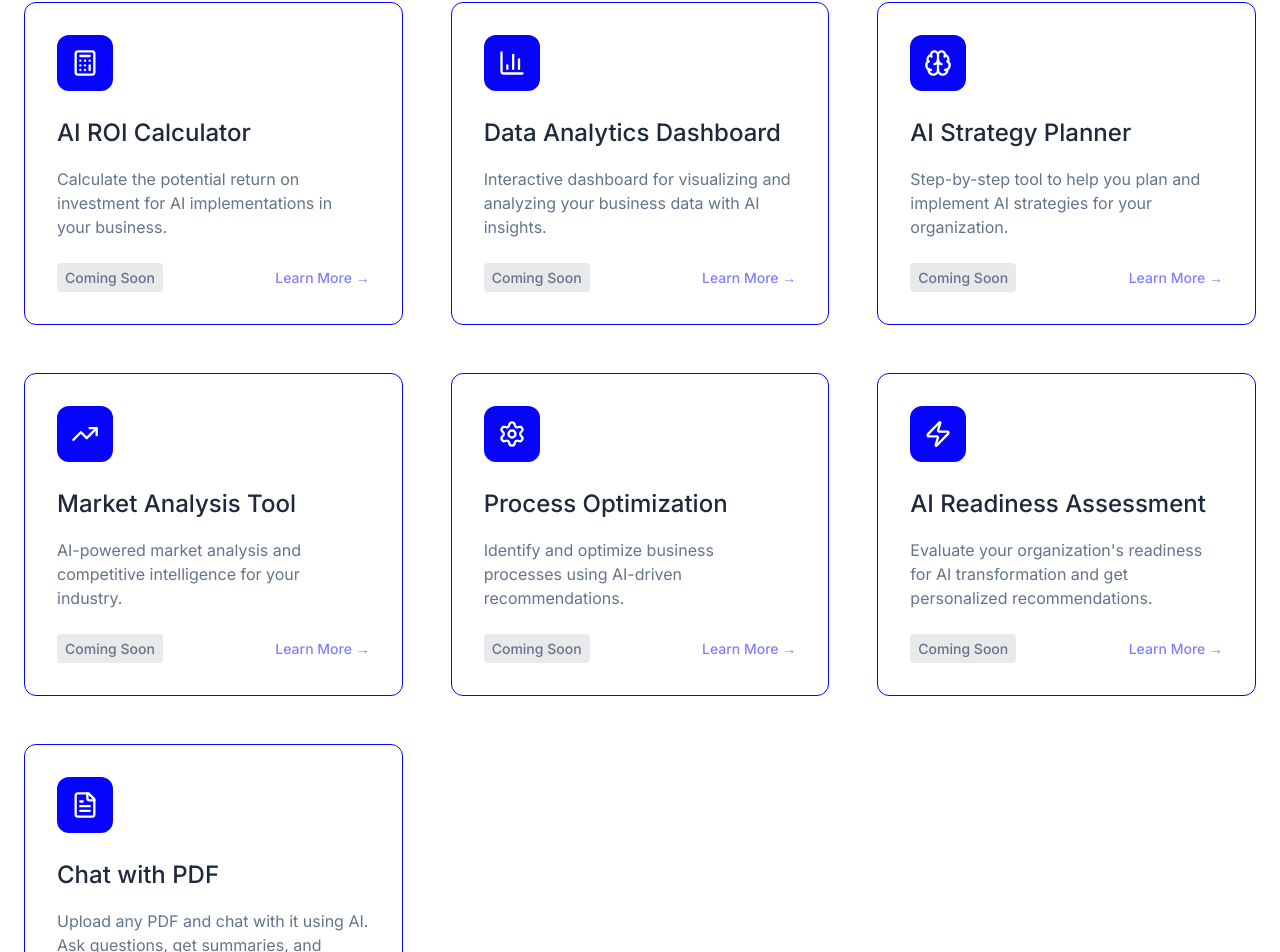
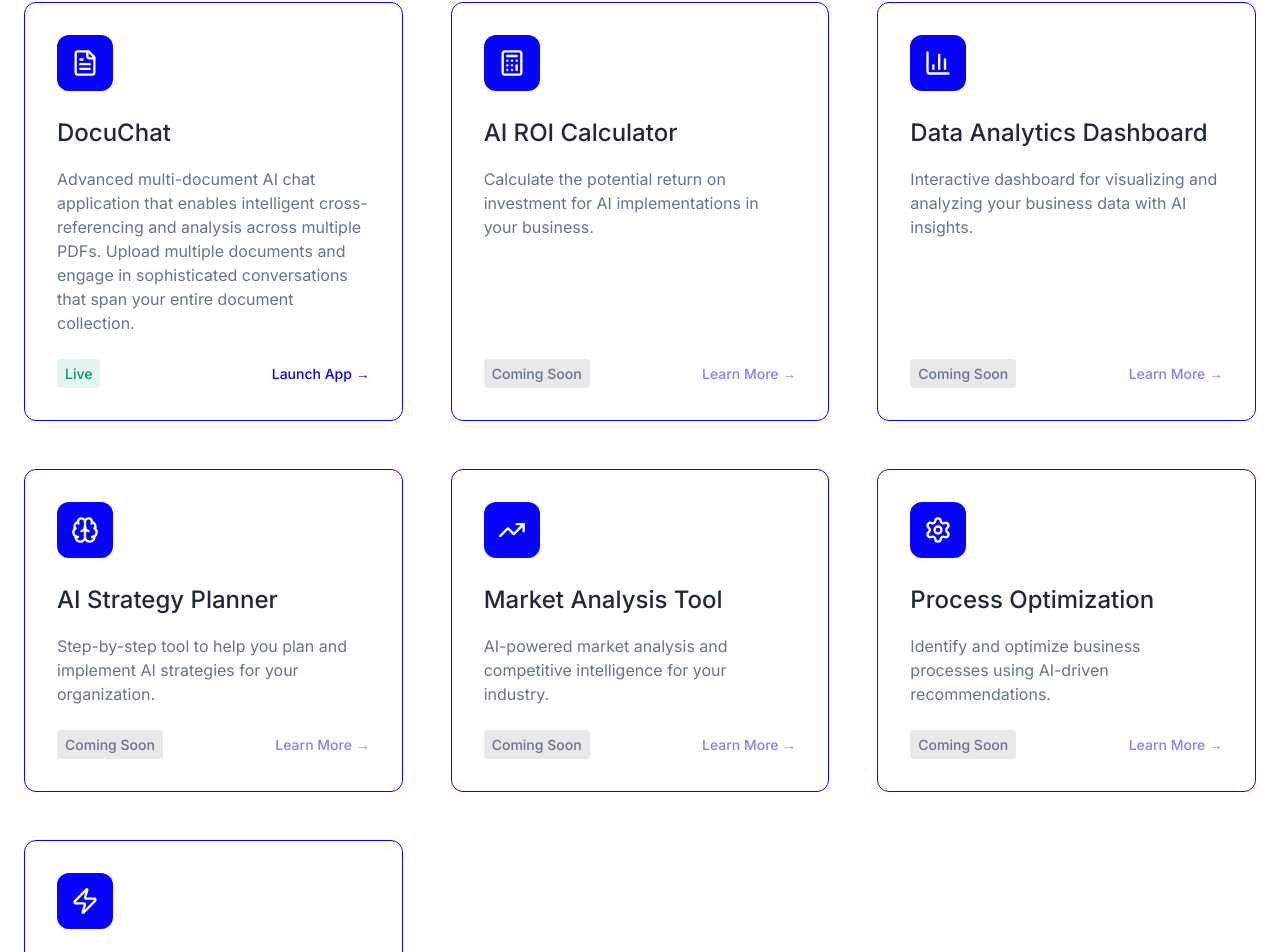
Before and after one commit to avishek15/tsunami-advisors, a React (Vite) app: page /apps in a window 1280 px wide. Shown: the part 1056-2008 px from the top of the page. Built offline with nearby package versions, Linux system fonts and the light colour scheme; no server answers; what react-google-recaptcha-v3 would draw is missing.

Commit message:
Swap application names and descriptions in AppsPage, introducing 'DocuChat' and updating the order of existing applications for better clarity. Replace 'Chat with PDF' with 'DocuChat' and adjust links to ensure proper navigation behavior.

```diff
--- a/src/pages/AppsPage.tsx
+++ b/src/pages/AppsPage.tsx
@@ -24,6 +24,15 @@ export default function AppsPage() {
             {
                 "@type": "SoftwareApplication",
                 position: 1,
+                name: "DocuChat",
+                description:
+                    "Advanced multi-document AI chat application that enables intelligent cross-referencing and analysis across multiple PDFs. Upload multiple documents and engage in sophisticated conversations that span your entire document collection.",
+                applicationCategory: "BusinessApplication",
+                operatingSystem: "Web Browser",
+            },
+            {
+                "@type": "SoftwareApplication",
+                position: 2,
                 name: "AI ROI Calculator",
                 description:
                     "Calculate the potential return on investment for AI implementations in your business.",
@@ -32,7 +41,7 @@ export default function AppsPage() {
             },
             {
                 "@type": "SoftwareApplication",
-                position: 2,
+                position: 3,
                 name: "Data Analytics Dashboard",
                 description:
                     "Interactive dashboard for visualizing and analyzing your business data with AI insights.",
@@ -41,7 +50,7 @@ export default function AppsPage() {
             },
             {
                 "@type": "SoftwareApplication",
-                position: 3,
+                position: 4,
                 name: "AI Strategy Planner",
                 description:
                     "Step-by-step tool to help you plan and implement AI strategies for your organization.",
@@ -50,7 +59,7 @@ export default function AppsPage() {
             },
             {
                 "@type": "SoftwareApplication",
-                position: 4,
+                position: 5,
                 name: "Market Analysis Tool",
                 description:
                     "AI-powered market analysis and competitive intelligence for your industry.",
@@ -59,7 +68,7 @@ export default function AppsPage() {
             },
             {
                 "@type": "SoftwareApplication",
-                position: 5,
+                position: 6,
                 name: "Process Optimization",
                 description:
                     "Identify and optimize business processes using AI-driven recommendations.",
@@ -68,25 +77,24 @@ export default function AppsPage() {
             },
             {
                 "@type": "SoftwareApplication",
-                position: 6,
+                position: 7,
                 name: "AI Readiness Assessment",
                 description:
                     "Evaluate your organization's readiness for AI transformation and get personalized recommendations.",
                 applicationCategory: "BusinessApplication",
                 operatingSystem: "Web Browser",
             },
-            {
-                "@type": "SoftwareApplication",
-                position: 7,
-                name: "Chat with PDF",
-                description:
-                    "Upload any PDF and chat with it using AI. Ask questions, get summaries, and extract insights from your documents.",
-                applicationCategory: "BusinessApplication",
-                operatingSystem: "Web Browser",
-            },
         ],
     };
     const apps = [
+        {
+            icon: FileText,
+            title: "DocuChat",
+            description:
+                "Advanced multi-document AI chat application that enables intelligent cross-referencing and analysis across multiple PDFs. Upload multiple documents and engage in sophisticated conversations that span your entire document collection.",
+            status: "Live",
+            link: "https://docuchat.tsunamiadvisors.com",
+        },
         {
             icon: Calculator,
             title: "AI ROI Calculator",
@@ -128,14 +136,6 @@ export default function AppsPage() {
             description:
                 "Evaluate your organization's readiness for AI transformation and get personalized recommendations.",
             status: "Coming Soon",
-        },
-        {
-            icon: FileText,
-            title: "Chat with PDF",
-            description:
-                "Upload any PDF and chat with it using AI. Ask questions, get summaries, and extract insights from your documents.",
-            status: "Live",
-            link: "/chat-pdf",
         },
     ];
 
@@ -277,12 +277,23 @@ export default function AppsPage() {
                                             {app.status}
                                         </span>
                                         {app.link ? (
+                                            app.link.startsWith("http") ? (
+                                                <a
+                                                    href={app.link}
+                                                    target="_blank"
+                                                    rel="noopener noreferrer"
+                                                    className="app-card__link"
+                                                >
+                                                    Launch App →
+                                                </a>
+                                            ) : (
                                                 <Link
                                                     to={app.link}
                                                     className="app-card__link"
                                                 >
                                                     Launch App →
                                                 </Link>
+                                            )
                                         ) : (
                                             <button
                                                 disabled
```
Lines whose indentation alone changed are shown as unchanged.
